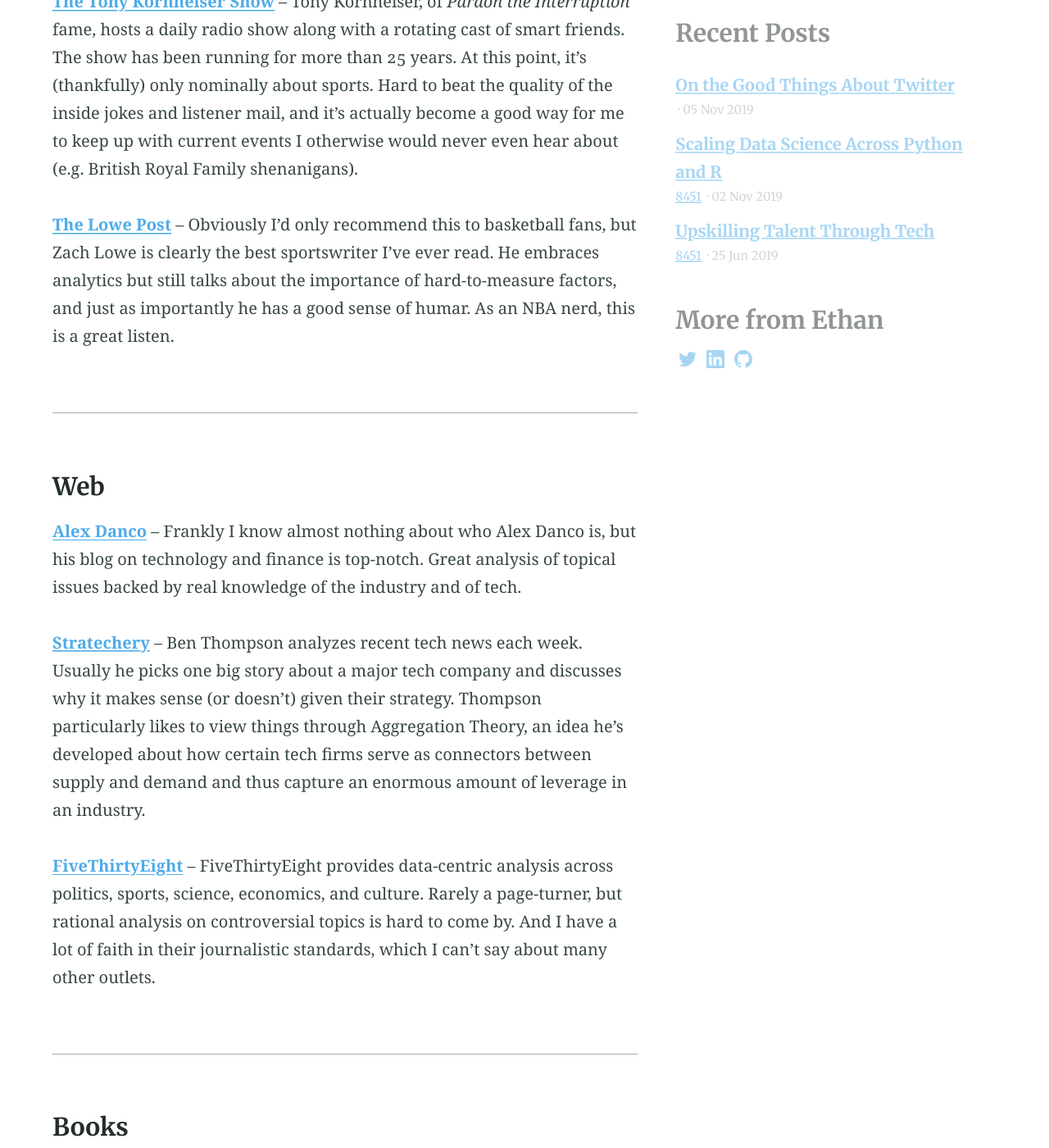
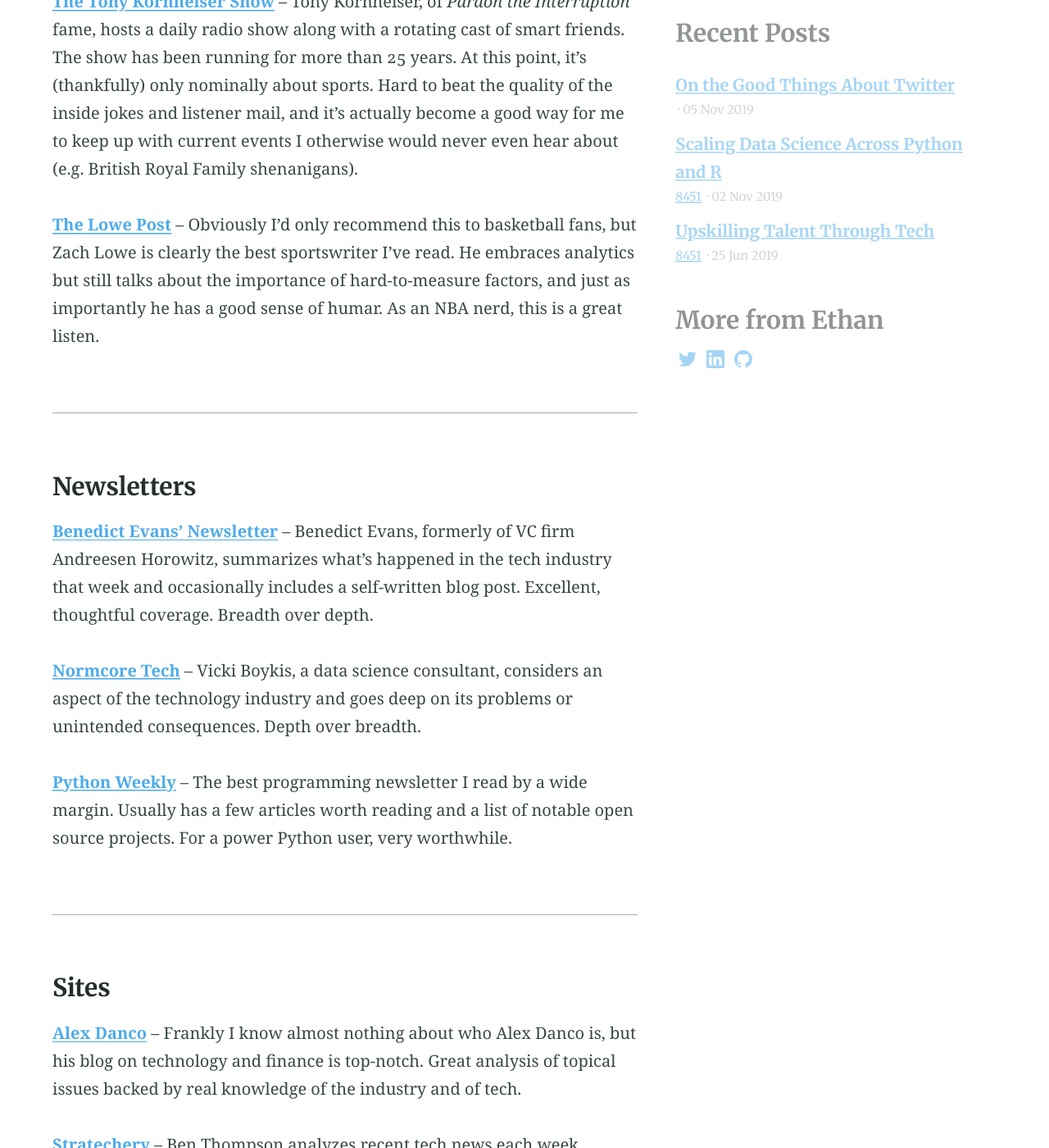
Before and after one commit to eswan18/ethanswan.com, a Jekyll site: the page built from web_content/index.md, in a window 1280 px wide and 1400 px high, scrolled down 928 px. Shown: the whole window at 82% size. Built offline with Jekyll 4.4.1, drawn with Linux system fonts in a browser that asks for light colours; comment, search, counter and statistics services are not loaded; some of the changed text lies outside the part shown.

Commit message:
Update Web Content.

```diff
--- a/web_content/index.md
+++ b/web_content/index.md
@@ -30,13 +30,29 @@
 Hard to beat the quality of the inside jokes and listener mail, and it's actually become a good way for me to keep up with current events I otherwise would never even hear about (e.g. British Royal Family shenanigans).
 
 **[The Lowe Post](http://www.espn.com/espnradio/podcast/archive/_/id/10528553)**
--- Obviously I'd only recommend this to basketball fans, but Zach Lowe is clearly the best sportswriter I've ever read.
+-- Obviously I'd only recommend this to basketball fans, but Zach Lowe is clearly the best sportswriter I've read.
 He embraces analytics but still talks about the importance of hard-to-measure factors, and just as importantly he has a good sense of humar.
 As an NBA nerd, this is a great listen.
 
 <hr>
 
-### Web
+### Newsletters
+**[Benedict Evans' Newsletter](https://www.ben-evans.com/)**
+-- Benedict Evans, formerly of VC firm Andreesen Horowitz, summarizes what's happened in the tech industry that week and occasionally includes a self-written blog post.
+Excellent, thoughtful coverage. Breadth over depth.
+
+**[Normcore Tech](https://vicki.substack.com)**
+-- Vicki Boykis, a data science consultant, considers an aspect of the technology industry and goes deep on its problems or unintended consequences.
+Depth over breadth.
+
+**[Python Weekly](https://www.pythonweekly.com)**
+-- The best programming newsletter I read by a wide margin.
+Usually has a few articles worth reading and a list of notable open source projects.
+For a power Python user, very worthwhile.
+
+<hr>
+
+### Sites
 **[Alex Danco](https://alexdanco.com)**
 -- Frankly I know almost nothing about who Alex Danco is, but his blog on technology and finance is top-notch. Great analysis of topical issues backed by real knowledge of the industry and of tech.
 
@@ -52,12 +68,4 @@
 
 <hr>
 
-### Books
-**[The Signal and the Noise](https://en.wikipedia.org/wiki/The_Signal_and_the_Noise")**
--- Silver details his Bayesian approach to understanding the world, using several pertinent world events as case studies.
-
-**[Sapiens: A Brief History of Humankind](https://en.wikipedia.org/wiki/Sapiens:_A_Brief_History_of_Humankind)**
--- Harrari follows humans throughout history and explains their societal development.
-
-
 <a class="twitter-timeline" href="https://twitter.com/content_ious?ref_src=twsrc%5Etfw">Tweets by content_ious</a> <script async src="https://platform.twitter.com/widgets.js" charset="utf-8"></script>
```
